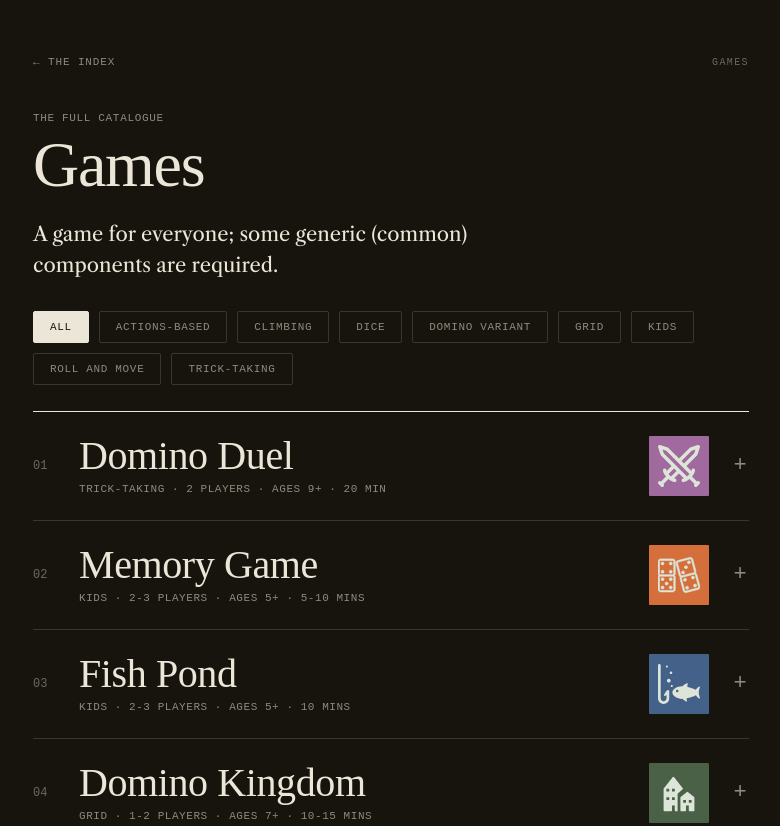
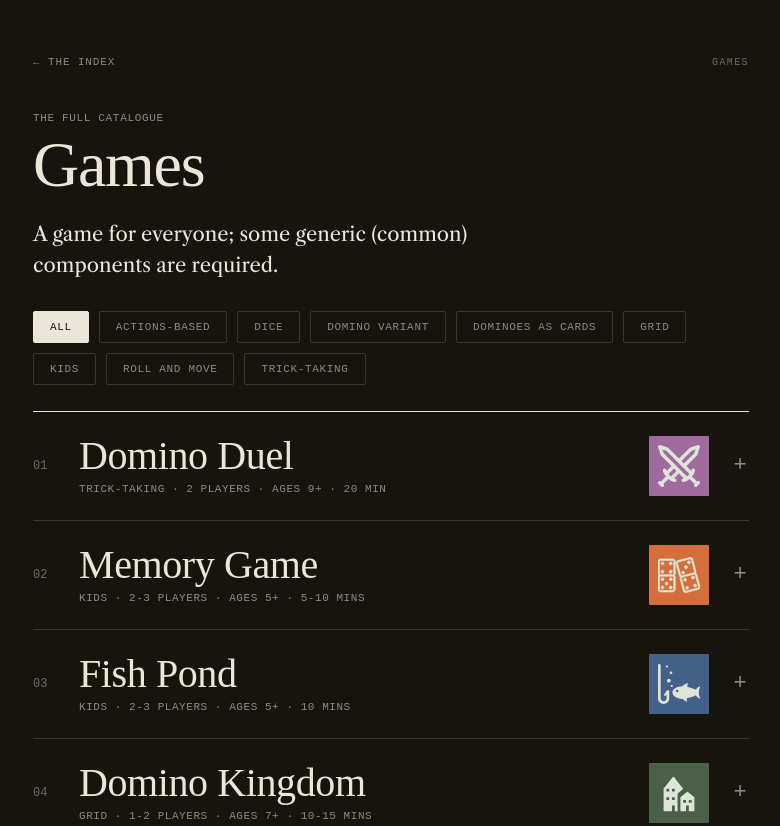
Before and after one commit to DominoMatt/dominomatt.github.io, an Astro site: page /games in a window 1280 px wide. Shown: the top 826 px of the page, without its empty margins (249-1029 px from the left). Built offline with nearby package versions, Linux system fonts and the light colour scheme; Astro itself is replaced by a stand-in of ours; a web font is replaced by a local one.

Commit message:
Update nine_high.md

```diff
--- a/src/content/games/nine_high.md
+++ b/src/content/games/nine_high.md
@@ -1,7 +1,7 @@
 ---
 title: Nine High
 order: 9
-category: Climbing
+category: Dominoes as Cards
 players: 3-6 players
 age: ages 9+
 time: 15-20 mins
```
